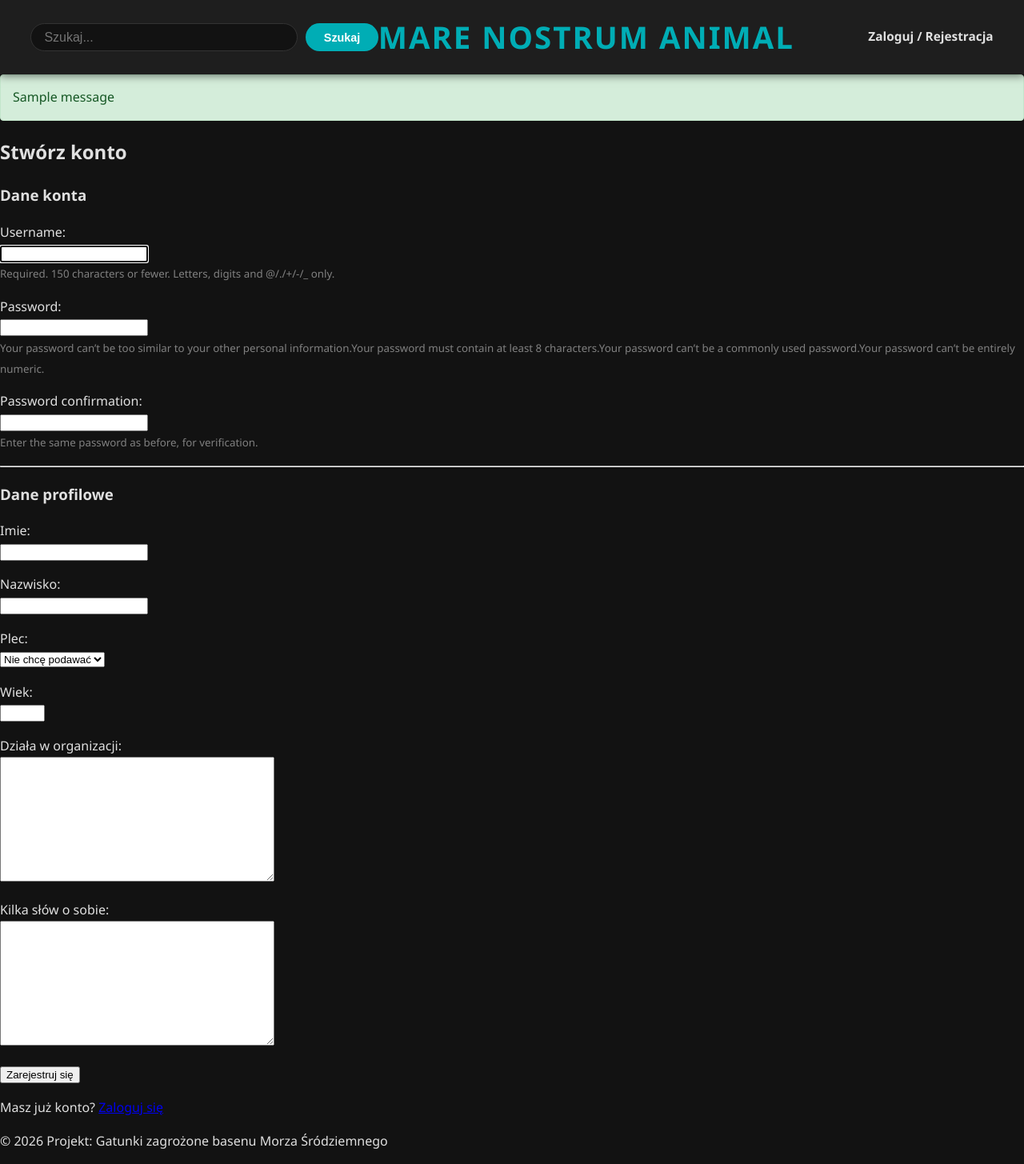
After one commit to dkubik-design/Project-gatunki-zagrozone, a Django app: page /register/ in a window 1280 px wide. The commit adds this page. Shown: the whole page at 80% size. Run offline with Django 5.2, Linux system fonts and the light colour scheme; tables that the repository leaves empty hold one stand-in row (values such as "Sample post"); one stand-in notice (Sample message) is shown.

Commit message:
Zrobiony system rejestracji

```diff
--- /dev/null
+++ b/gatunki_zagrozone/morze_srodziemne/gatunki_zagrozone_basenu_morza_srodziemnego/forms.py
@@ -0,0 +1,15 @@
+from django import forms
+from .models import Profile
+
+class ProfileForm(forms.ModelForm):
+    class Meta:
+        model = Profile
+        fields = ['imie', 'nazwisko', 'plec', 'wiek', 'organizacja', 'opis']
+        widgets = {
+            'wiek': forms.NumberInput(attrs={'min': '0', 'max': '99', 'step': '1'}),
+        }
+    def clean_wiek(self):
+        wiek = self.cleaned_data.get('wiek')
+        if wiek < 0 or wiek > 99:
+            raise forms.ValidationError("Podaj realny wiek!")
+        return wiek
--- a/gatunki_zagrozone/morze_srodziemne/gatunki_zagrozone_basenu_morza_srodziemnego/models.py
+++ b/gatunki_zagrozone/morze_srodziemne/gatunki_zagrozone_basenu_morza_srodziemnego/models.py
@@ -2,6 +2,7 @@ from django.db import models
 from django.core.exceptions import ValidationError
 from django.contrib.auth.models import User
 from django.utils import timezone
+from django.core.validators import MinValueValidator, MaxValueValidator
 
 
 #Obszar
@@ -125,17 +126,22 @@ class Profile(models.Model):
         MEZCZYZNA = 2, 'Mężczyzna'
         NIE_PODAJE = 3, 'Nie chcę podawać'
 
-
     user = models.OneToOneField(User, on_delete=models.CASCADE)
 
 
-    imie = models.CharField(max_length=20, blank=False)
-    nazwisko = models.CharField(max_length=20, blank=False)
+    imie = models.CharField(max_length=20, blank=False, null=False)
+    nazwisko = models.CharField(max_length=20, blank=False, null=False)
     plec = models.IntegerField(choices=Plec.choices, default=Plec.NIE_PODAJE)
-    wiek = models.IntegerField(null=False, blank=False)
+    wiek = models.IntegerField(
+        validators=[
+            MinValueValidator(0, message="Dziwne"),
+            MaxValueValidator(99, message="Nie sądzę ,że jesteś aż tak stary")
+        ],
+        blank=False,
+        null=False
+    )
     organizacja = models.TextField(blank=True, null=True, verbose_name="Działa w organizacji")
     opis = models.TextField(blank=True, null=True, verbose_name="Kilka słów o sobie")
-
 
     data_utworzenia = models.DateTimeField(default=timezone.now)
 
--- a/gatunki_zagrozone/morze_srodziemne/gatunki_zagrozone_basenu_morza_srodziemnego/urls.py
+++ b/gatunki_zagrozone/morze_srodziemne/gatunki_zagrozone_basenu_morza_srodziemnego/urls.py
@@ -5,5 +5,7 @@ urlpatterns = [
     path('', views.home, name='home'),
     path('add-species/', views.dodaj_gatunek, name='add_species_url'),
     path('login/', views.zaloguj, name='login_url'),
+    path('logout/', views.wyloguj, name='logout_url'),
     path('profile/', views.profil, name='profile_url'),
+    path('register/', views.zarejestruj, name='register_url'),
 ]
--- a/gatunki_zagrozone/morze_srodziemne/gatunki_zagrozone_basenu_morza_srodziemnego/views.py
+++ b/gatunki_zagrozone/morze_srodziemne/gatunki_zagrozone_basenu_morza_srodziemnego/views.py
@@ -1,5 +1,12 @@
-from django.shortcuts import render
+from django.shortcuts import render, redirect
+from django.contrib.auth import logout
 from django.http import HttpResponse
+from .forms import ProfileForm
+from django.contrib.auth import login, authenticate
+from django.contrib.auth.forms import AuthenticationForm
+from django.contrib.auth.forms import UserCreationForm
+from django.contrib import messages
+
 
 def home(request):
     return render(request, 'home.html')
@@ -7,8 +14,44 @@ def home(request):
 def dodaj_gatunek(request):
     return HttpResponse("Tu będzie formularz dodawania gatunku!")
 
-def zaloguj(request):
-    return HttpResponse("tu będzie formularz logowania")
-
 def profil(request):
     return HttpResponse("tu będzie profil")
+
+def zaloguj(request):
+    if request.method == 'POST':
+        form = AuthenticationForm(request, data=request.POST)
+        if form.is_valid():
+            username = form.cleaned_data.get('username')
+            password = form.cleaned_data.get('password')
+            user = authenticate(username=username, password=password)
+            if user is not None:
+                login(request, user)
+                return redirect('home')
+    else:
+        form = AuthenticationForm()
+    return render(request, 'login.html', {'form': form})
+
+def zarejestruj(request):
+    if request.method == 'POST':
+        user_form = UserCreationForm(request.POST)
+        profile_form = ProfileForm(request.POST)
+
+        if user_form.is_valid() and profile_form.is_valid():
+            user = user_form.save()
+            profile = profile_form.save(commit=False)
+            profile.user = user
+            profile.save()
+            messages.success(request, f"Twoje konto: {user.username} zostało poprawnie utworzone")
+            return redirect('login_url')
+    else:
+        user_form = UserCreationForm()
+        profile_form = ProfileForm()
+
+    return render(request, 'register.html', {
+        'user_form': user_form,
+        'profile_form': profile_form
+    })
+
+def wyloguj(request):
+    logout(request)
+    return redirect('home')
--- a/gatunki_zagrozone/morze_srodziemne/static/css/style.css
+++ b/gatunki_zagrozone/morze_srodziemne/static/css/style.css
@@ -186,3 +186,22 @@ body {
     color: #b0b0b0;
     margin-bottom: 2rem;
 }
+
+.alert {
+    padding: 15px;
+    margin-bottom: 20px;
+    border: 1px solid transparent;
+    border-radius: 4px;
+}
+
+.alert-success {
+    color: #155724;
+    background-color: #d4edda;
+    border-color: #c3e6cb;
+}
+
+.alert-error {
+    color: #721c24;
+    background-color: #f8d7da;
+    border-color: #f5c6cb;
+}
--- a/gatunki_zagrozone/morze_srodziemne/templates/base.html
+++ b/gatunki_zagrozone/morze_srodziemne/templates/base.html
@@ -23,13 +23,24 @@
     <div class="nav-links">
         {% if user.is_authenticated %}
             <a href="{% url 'add_species_url' %}" class="btn-add">➕ Dodaj gatunek</a>
-            <a href="{% url 'profile_url' %}">Profil</a> <a href="/logout/">Wyloguj</a>
+            <a href="{% url 'profile_url' %}">Profil</a>
+            <a href="{% url 'logout_url' %}">Wyloguj</a>
         {% else %}
             <a href="{% url 'login_url' %}">Zaloguj / Rejestracja</a>
         {% endif %}
     </div>
+
 </nav>
 
+    {% if messages %}
+        <div class="messages">
+            {% for message in messages %}
+                <div class="alert alert-{{ message.tags }}">
+                     {{ message }}
+                </div>
+             {% endfor %}
+        </div>
+    {% endif %}
 
     <main class="container">
         {% block content %}
--- /dev/null
+++ b/gatunki_zagrozone/morze_srodziemne/templates/register.html
@@ -0,0 +1,40 @@
+{% extends 'base.html' %}
+
+{% block content %}
+<div class="register-container">
+    <h2>Stwórz konto</h2>
+    <form method="POST">
+        {% csrf_token %}
+
+        <h3>Dane konta</h3>
+        {% for field in user_form %}
+            <p>
+                {{ field.label_tag }}<br>
+                {{ field }}
+                {% if field.errors %}
+                    <span style="color: red; font-size: 0.9em;">{{ field.errors|striptags }}</span>
+                {% endif %}
+                {% if field.help_text %}
+                    <br><small style="color: gray;">{{ field.help_text|striptags }}</small>
+                {% endif %}
+            </p>
+        {% endfor %}
+
+        <hr>
+
+        <h3>Dane profilowe</h3>
+        {% for field in profile_form %}
+            <p>
+                {{ field.label_tag }}<br>
+                {{ field }}
+                {% if field.errors %}
+                    <span style="color: red; font-size: 0.9em;">{{ field.errors|striptags }}</span>
+                {% endif %}
+            </p>
+        {% endfor %}
+
+        <button type="submit">Zarejestruj się</button>
+    </form>
+    <p>Masz już konto? <a href="{% url 'login_url' %}">Zaloguj się</a></p>
+</div>
+{% endblock %}
```
Also changed, not shown: gatunki_zagrozone/morze_srodziemne/templates/login.html (added, +18 -0 lines), gatunki_zagrozone/morze_srodziemne/db.sqlite3, gatunki_zagrozone/morze_srodziemne/gatunki_zagrozone_basenu_morza_srodziemnego/migrations/0002_species_author_species_created_at_profile.py (added), gatunki_zagrozone/morze_srodziemne/gatunki_zagrozone_basenu_morza_srodziemnego/migrations/0003_alter_profile_wiek.py (added).
